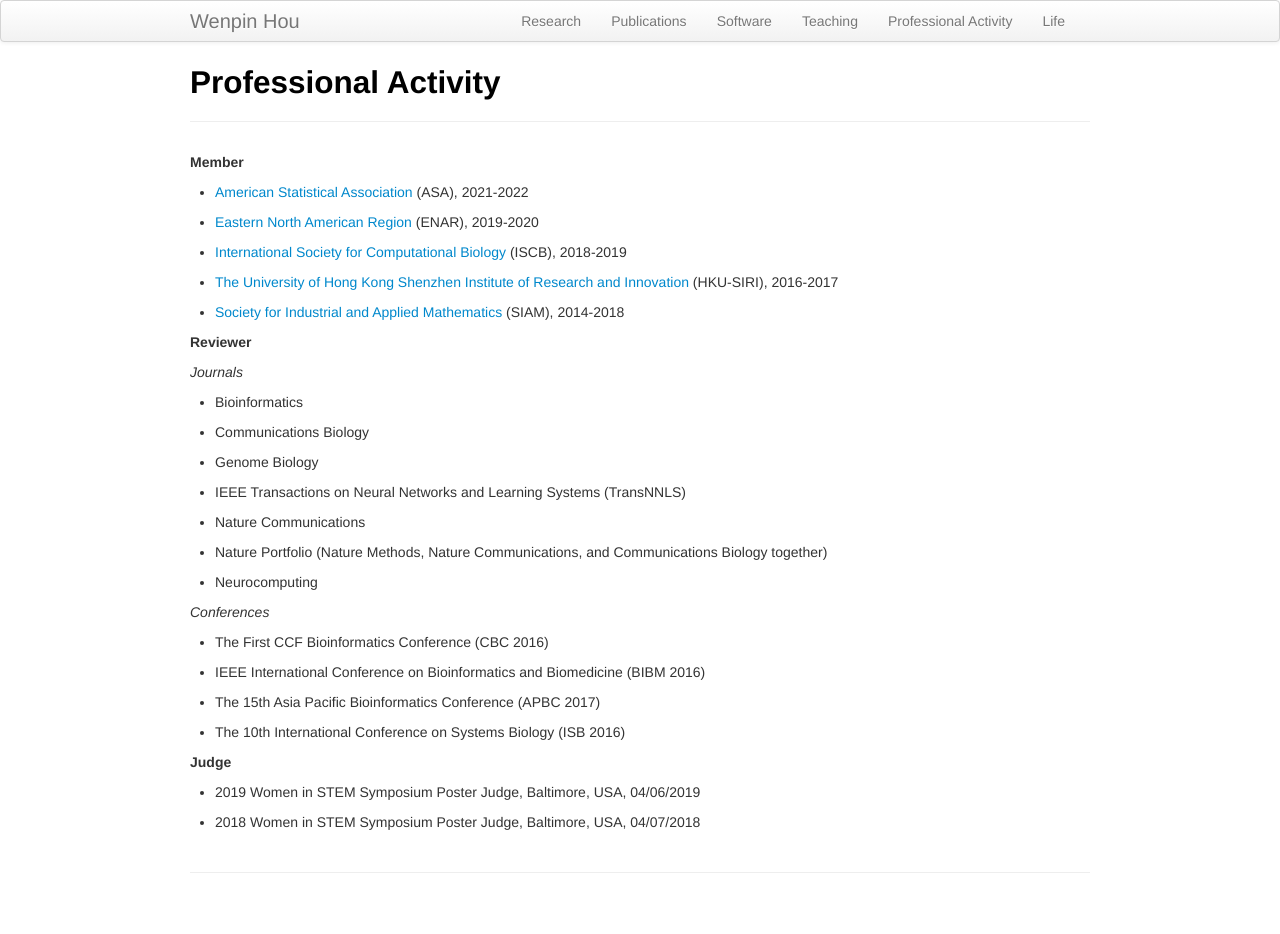
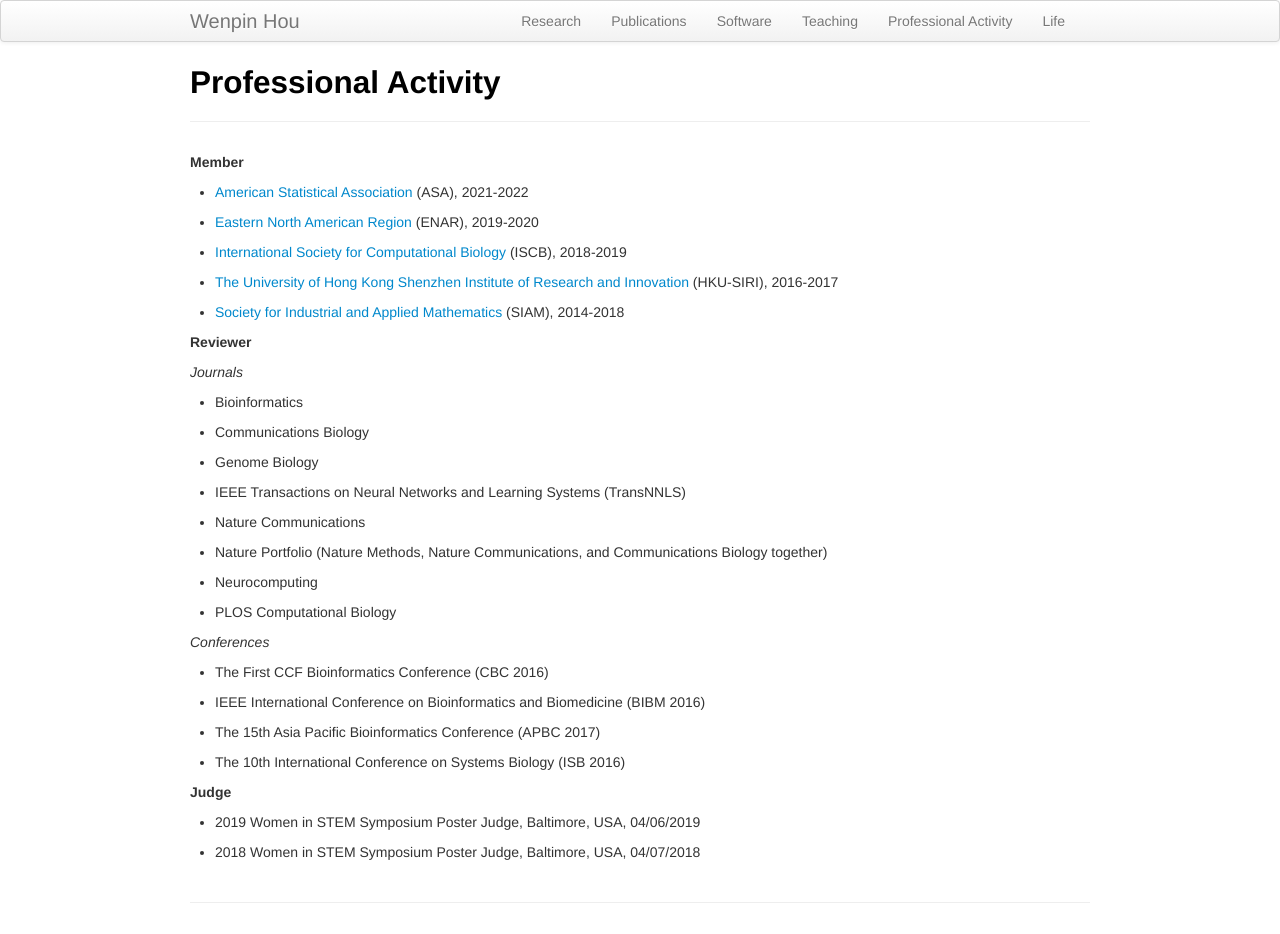
Before and after one commit to Winnie09/Wenpin_Hou, a Jekyll site: the page built from pages/professional.md, in a window 1280 px wide. Built offline with Jekyll 4.4.1, drawn with Linux system fonts in a browser that asks for light colours; before the commit the page ends 904 px from its top, so only the background shows below that.

Commit message:
Update professional.md

```diff
--- a/pages/professional.md
+++ b/pages/professional.md
@@ -33,6 +33,8 @@ title: Professional Activity
 
 - Neurocomputing
 
+- PLOS Computational Biology
+
 *Conferences*
 
 - The First CCF Bioinformatics Conference \(CBC 2016\)
```
